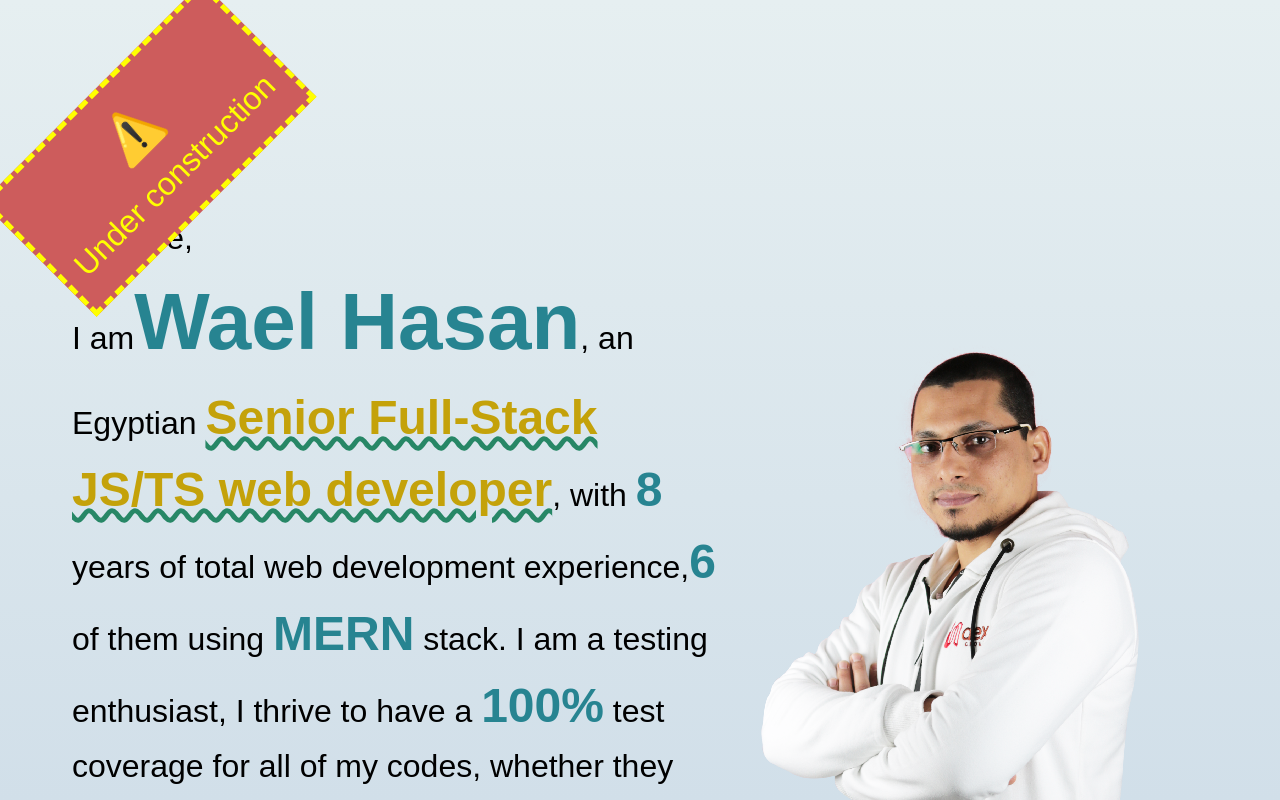
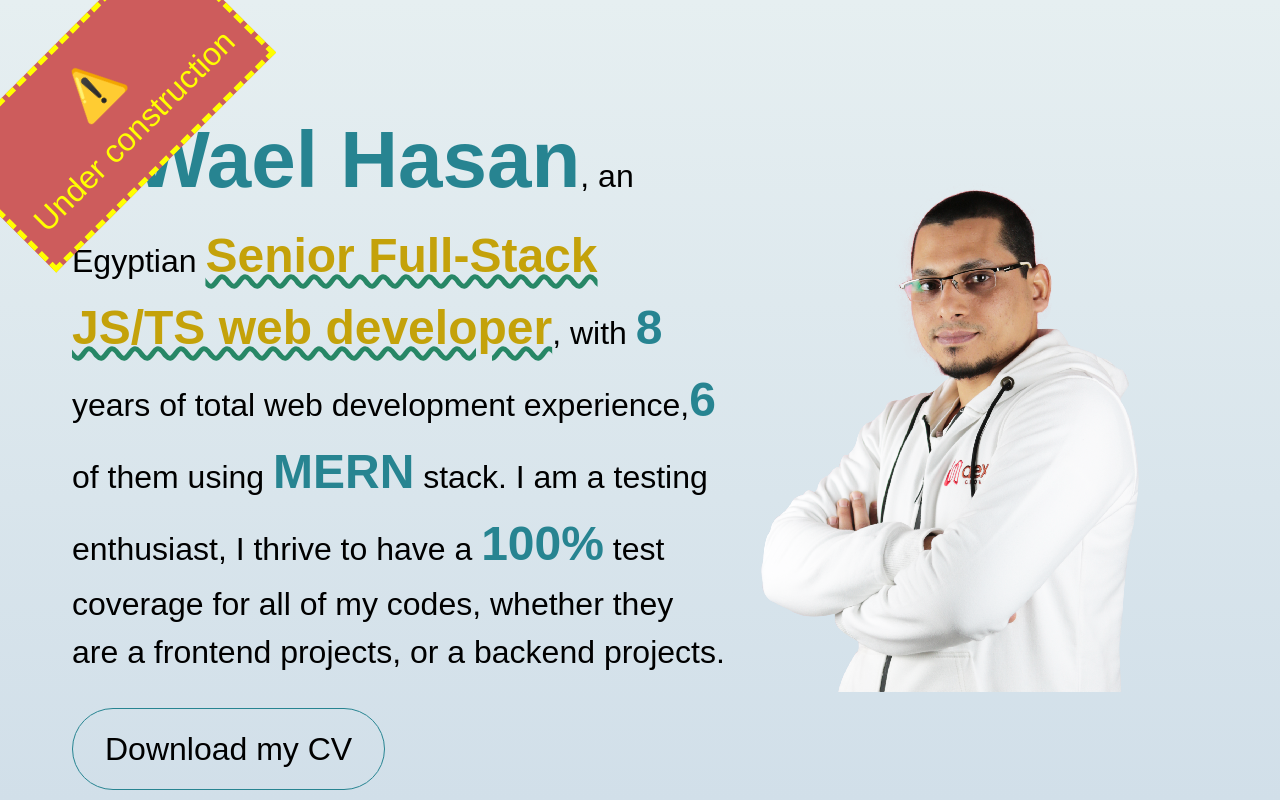
Before and after one commit to waelhasan/personal-site, a Next.js app: page / in a window 1280 px wide. Built offline with nearby package versions, Linux system fonts and the light colour scheme.

Commit message:
Moved UnderconstructionNotice component to layout

```diff
--- a/src/app/components/UnderconstructionNotice.tsx
+++ b/src/app/components/UnderconstructionNotice.tsx
@@ -1,5 +1,6 @@
 export default () => (
     <h1 style={{
+        position: "absolute",
         fontSize: "2rem",
         textAlign: "center",
         color: "yellow",
@@ -7,7 +8,7 @@ export default () => (
         backgroundColor: "indianred",
         padding: "1rem",
         alignSelf: "flex-start",
-        transform: "translate(-2%, 30%) rotateZ(-45deg)"
+        transform: "translate(-15%, 15%) rotateZ(-45deg)"
     }}>
         <span style={{ fontSize: "3rem" }}>
             ⚠️
--- a/src/app/layout.tsx
+++ b/src/app/layout.tsx
@@ -1,6 +1,8 @@
 import type { Metadata } from 'next'
 import './globals.css'
 import Navbar from './components/Navbar'
+import FreedomSupportNotice from './components/FreedomSupportNotice'
+import UnderconstructionNotice from './components/UnderconstructionNotice'
 
 export const metadata: Metadata = {
   title: 'Wael Hasan',
@@ -28,10 +30,12 @@ export default function RootLayout({
       }}>
       <body
         style={{
+          position: "relative",
           height: "100%",
           width: "100%",
           overflowX: "hidden"
         }}>
+        <UnderconstructionNotice />
         <Navbar />
         {children}
       </body>
--- a/src/app/page.tsx
+++ b/src/app/page.tsx
@@ -1,7 +1,6 @@
 import info from "./info"
 import { Skills } from "./components/Skills"
 import Intorduction from "./components/Intorduction";
-import UnderconstructionNotice from "./components/UnderconstructionNotice";
 import ReasonsToHireMeOrNotToHireMe from "./components/ReasonsToHireMeOrNotToHireMe";
 import Timeline from "./components/Timeline";
 
@@ -13,7 +12,6 @@ export default function Home() {
       justifyContent: "center",
       alignItems: "center"
     }}>
-      <UnderconstructionNotice />
       <Intorduction fullName={info.fullName} nationality={info.nationality} title={info.title} />
       <ReasonsToHireMeOrNotToHireMe reasonsNotToHireMe={info.reasonsNotToHireMe} reasonsToHireMe={info.reasonsToHireMe} />
       <Skills softSkills={info.softSkills} technicalSkills={info.technicalSkills} />
```
